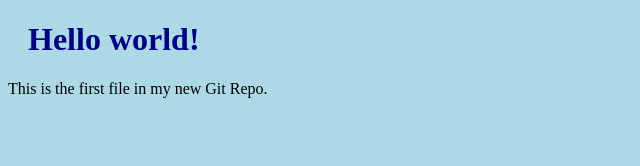
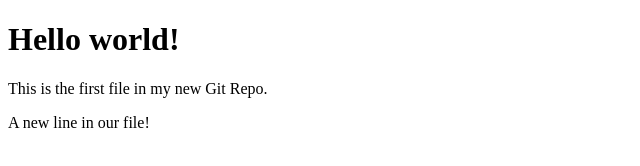
Before and after one commit to moo-se/git-test, a plain HTML site: page index.html in a window 1280 px wide. Shown: the whole page, without its empty margins (0-640 px from the left). Drawn offline with Linux system fonts and the light colour scheme.

Commit message:
updated index.html with new <p> tag

```diff
--- a/index.html
+++ b/index.html
@@ -2,12 +2,11 @@
 <html>
 <head>
 <title>Hello World!</title>
-<link rel="stylesheet" href="bluestyle.css">
 </head>
 <body>
 
 <h1>Hello world!</h1>
 <p>This is the first file in my new Git Repo.</p>
-
+<p>A new line in our file!</p>
 </body>
 </html>
```
